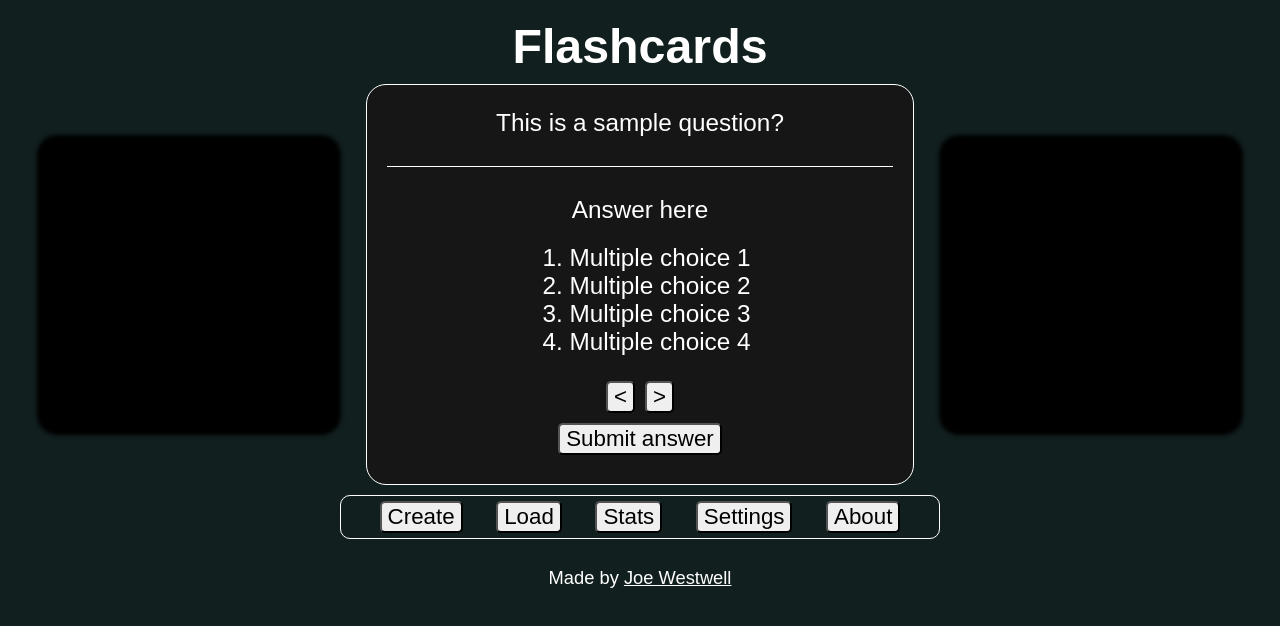
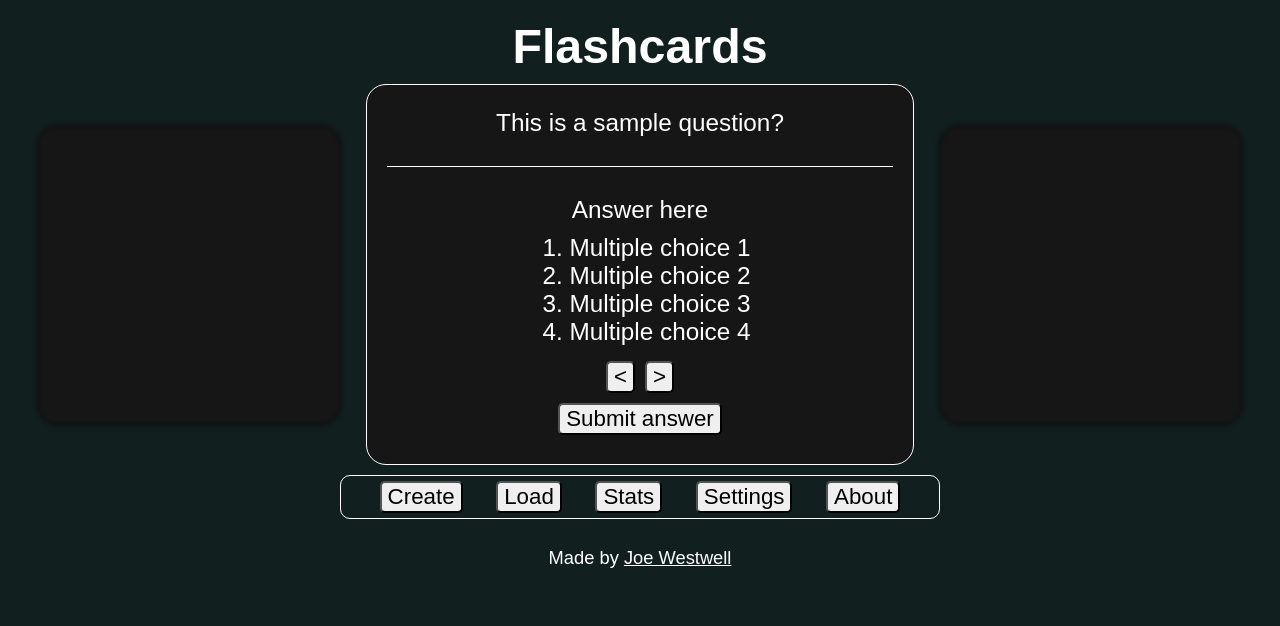
Before and after one commit to J-Wll/flashcards, a React (Vite) app: page / in a window 1280 px wide. Shown: the top 626 px of the page. Built offline with nearby package versions, Linux system fonts and the light colour scheme.

Commit message:
Changed style of inactive cards

```diff
--- a/src/css/Flashcard.css
+++ b/src/css/Flashcard.css
@@ -18,8 +18,8 @@
     min-width: 10px;
     width: 25%;
     height: 70%;
-    background-color: black;
-    border: none;
+    /* background-color: black; */
+    border:1px solid black;
     filter:blur(2px);
     cursor: pointer;
     margin:0px 5px 0px 5px;
@@ -35,6 +35,11 @@
 .active p, li{
     font-size: calc(16px + 0.4dvw + 0.4dvh);
     margin: 0;
+}
+
+.active ol{
+    margin-top: 10px;
+    margin-bottom: 10px;
 }
 
 .divider{
```
